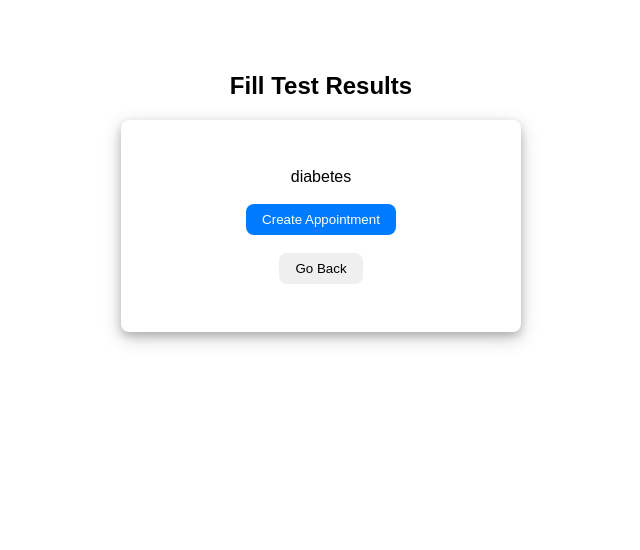
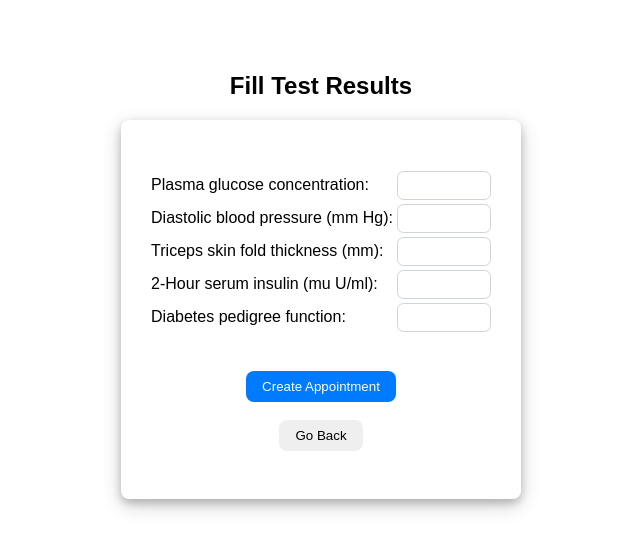
Before and after one commit to Om4r37/medlabAi, a Python web app: template app/templates/admin/tests/diabetes.jinja in a window 1280 px wide. Shown: the part 53-603 px from the top of the page, without its empty margins (319-959 px from the left). Run offline with Jinja, Linux system fonts and the light colour scheme; the template is opened without the code that fills it, so the values that code supplies are empty.

Commit message:
add stroke and diabetes form fields

```diff
--- a/app/static/styles/form.css
+++ b/app/static/styles/form.css
@@ -33,3 +33,11 @@ form div * {
     margin-left: 50%;
     transform: translateX(-50%);
 }
+
+table {
+    margin: auto;
+}
+
+td {
+    text-align: initial;
+}
--- a/app/templates/admin/fill.jinja
+++ b/app/templates/admin/fill.jinja
@@ -10,7 +10,10 @@ Test Results Form
 <link rel="stylesheet" href="/static/styles/form.css">
 <h2>Fill Test Results</h2>
 <form action="/fill" method="post">
-    {% block fields %}{% endblock fields %}<br><br>
+    <table>
+    {% block fields %}{% endblock fields %}
+    </table>
+    <br><br>
     <button class="blue btn" type="submit">Create Appointment</button><br><br>
     <button onclick="window.history.back()" class="btn" style="color:black;">
         Go Back
--- a/app/templates/admin/tests/diabetes.jinja
+++ b/app/templates/admin/tests/diabetes.jinja
@@ -1,5 +1,24 @@
 {% extends "admin/fill.jinja" %}
 
 {% block fields %}
-diabetes
+<tr>
+    <td><label for="glucose">Plasma glucose concentration:</label></td>
+    <td><input type="number" id="glucose" name="glucose" min="0" style="width: 68px;"></td>
+</tr>
+<tr>
+    <td><label for="blood_pressure">Diastolic blood pressure (mm Hg):</label></td>
+    <td><input type="number" id="blood_pressure" name="blood_pressure" min="0" style="width: 68px;"></td>
+</tr>
+<tr>
+    <td><label for="skin_thickness">Triceps skin fold thickness (mm):</label></td>
+    <td><input type="number" id="skin_thickness" name="skin_thickness" min="0" style="width: 68px;"></td>
+</tr>
+<tr>
+    <td><label for="insulin">2-Hour serum insulin (mu U/ml):</label></td>
+    <td><input type="number" id="insulin" name="insulin" min="0" style="width: 68px;"></td>
+</tr>
+<tr>
+    <td><label for="pedigree">Diabetes pedigree function:</label></td>
+    <td><input type="number" id="pedigree" name="pedigree" min="0" style="width: 68px;"></td>
+</tr>
 {% endblock fields %}
```
Also changed, not shown: app/templates/admin/tests/stroke.jinja (+10 -1 lines).
